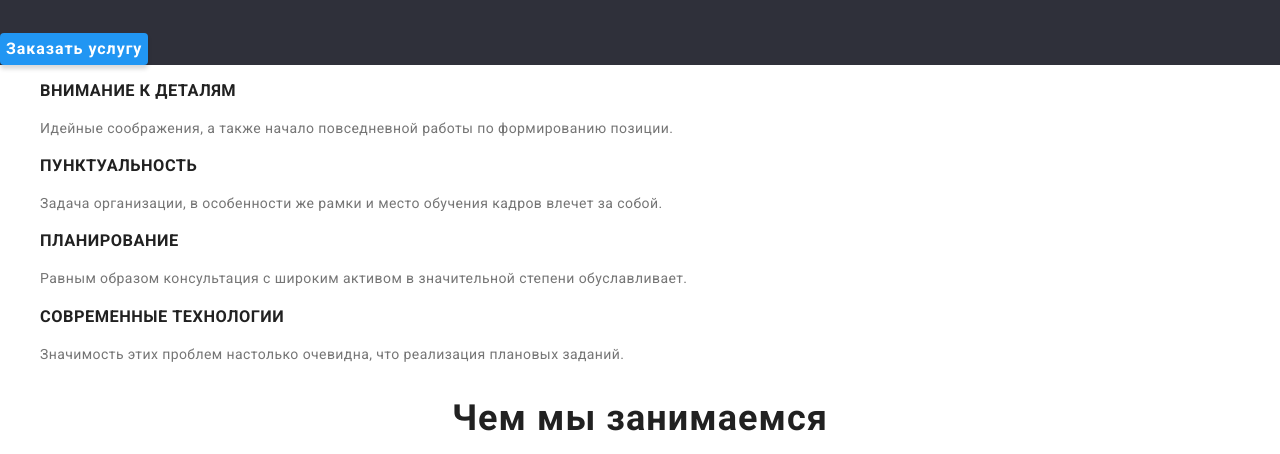
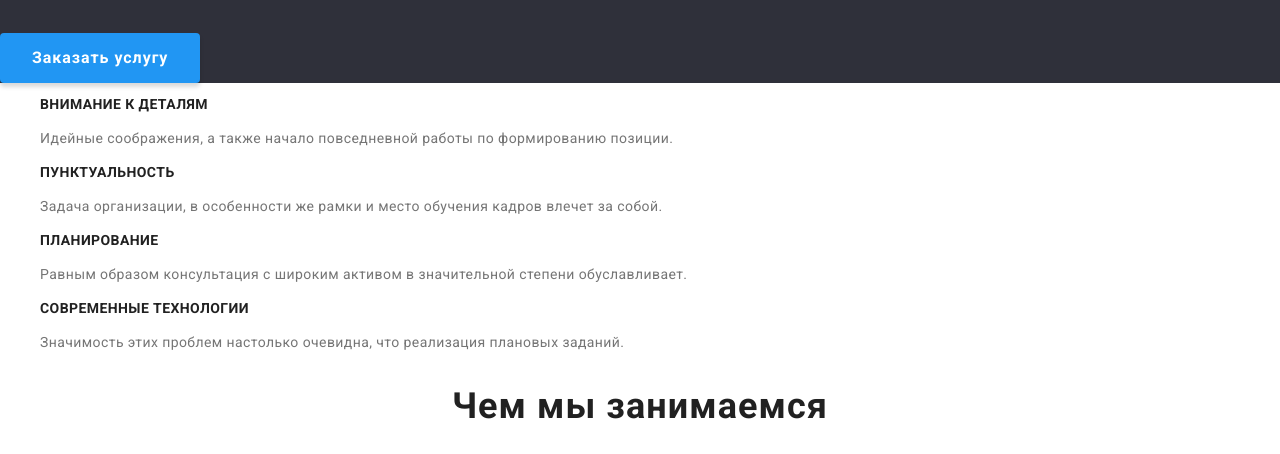
Before and after one commit to vitalii-shulga/goit-markup-hw-02, a plain HTML site: page index.html in a window 1280 px wide. Shown: the part 323-777 px from the top of the page. Drawn offline with nearby package versions, Linux system fonts and the light colour scheme.

Commit message:
Добавляет размер шрифта дя заголовков h3

```diff
--- a/css/styles.css
+++ b/css/styles.css
@@ -50,28 +50,30 @@ address {
 }
 
 .btn-submit {
+  border: none;
+  border-radius: 4px;
+  padding: 10px 32px;
+  background: var(--accent-color);
+  box-shadow: 0px 4px 4px rgba(0, 0, 0, 0.15);
   font-weight: 700;
   font-size: 16px;
   line-height: 1.87;
   letter-spacing: 0.06em;
+  color: var(--txt-dark-bg-color);
   text-align: center;
-  color: var(--txt-dark-bg-color);
-  background: var(--accent-color);
-  box-shadow: 0px 4px 4px rgba(0, 0, 0, 0.15);
-  border-radius: 4px;
-  border: none;
   cursor: pointer;
 }
 
 .btn-filter {
+  border: none;
+  border-radius: 4px;
+  padding: 6px 22px;
+  background: var(--bg-light-color);
   font-weight: 500;
   font-size: 16px;
   line-height: 1.62;
   letter-spacing: 0.03em;
   text-align: center;
-  background: var(--bg-light-color);
-  border-radius: 4px;
-  border: none;
   cursor: pointer;
 }
 
@@ -174,6 +176,7 @@ address {
 }
 
 .pros-title {
+  font-size: 14px;
   line-height: 1.14;
   letter-spacing: 0.03em;
   text-transform: uppercase;
```
